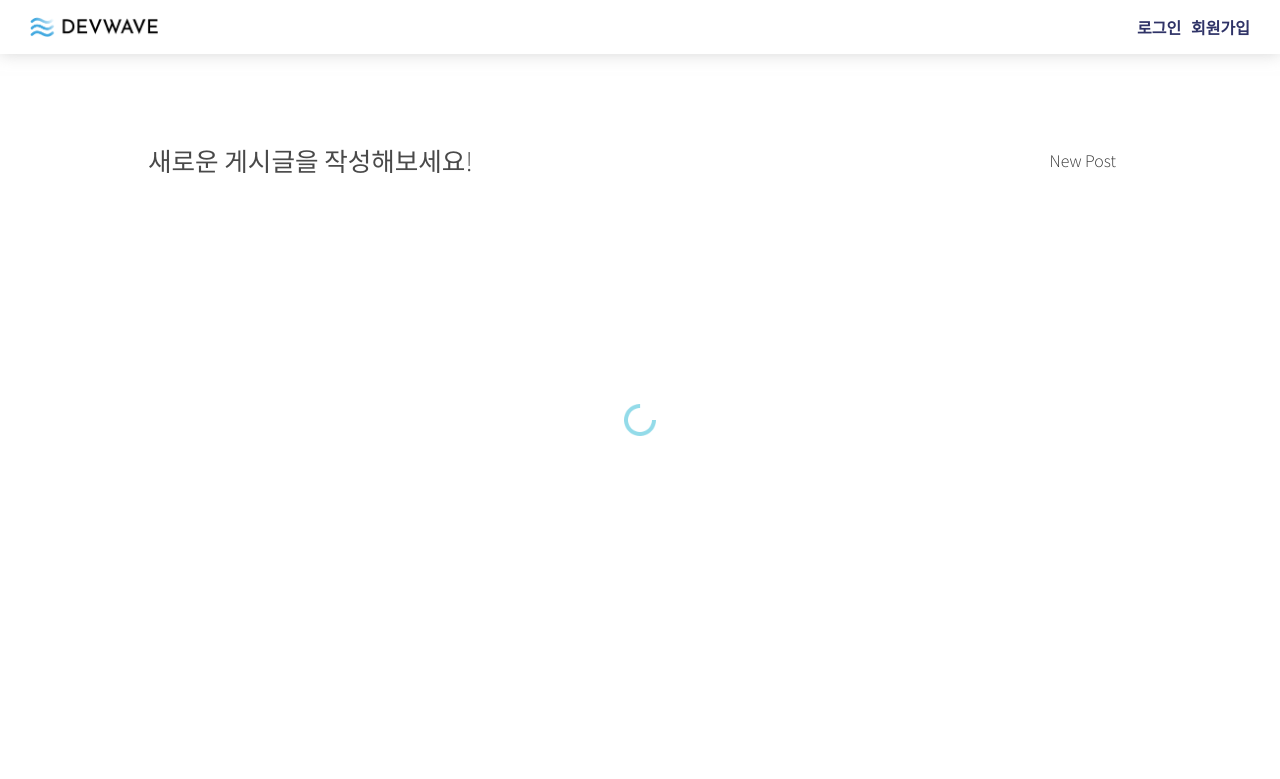
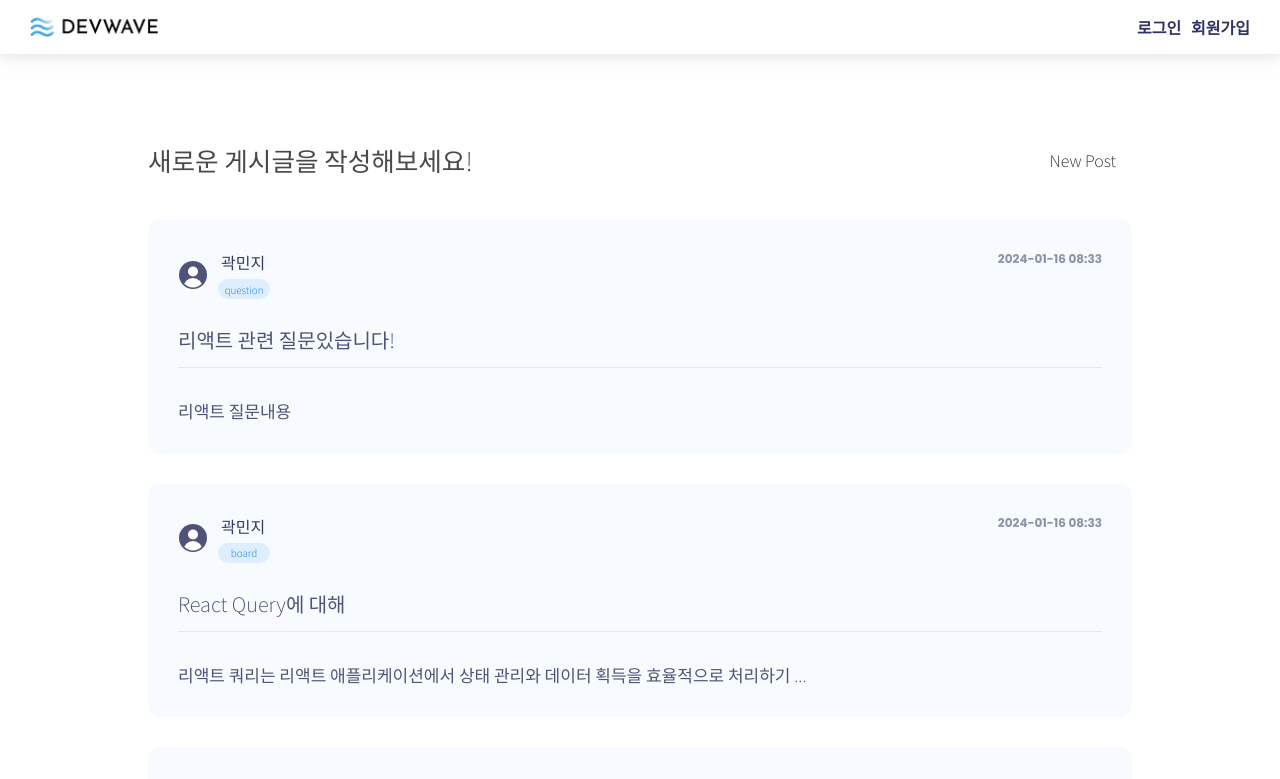
Before and after one commit to HangHae-Devwave/devwave-frontend, a React (Create React App) app: page / in a window 1280 px wide. Shown: the top 779 px of the page. Built offline with nearby package versions, Linux system fonts and the light colour scheme; what uploader would draw is missing.

Commit message:
feat: 로딩창 제거

```diff
--- a/src/components/Loading.jsx
+++ b/src/components/Loading.jsx
@@ -11,7 +11,6 @@ const Loading = () => {
 };
 
 const Spinner = styled.div`
-  height: 50vh;
   display: flex;
   justify-content: center;
   align-items: center;
--- a/src/containers/Home.jsx
+++ b/src/containers/Home.jsx
@@ -113,12 +113,11 @@ const Home = () => {
 
         <Content>
           {/* 게시물 목록 */}
-          {isLoading && <Loading />}
-          {!isLoading && (
           <Posts>
             {posts.map((post, idx) => (
               <React.Fragment key={idx}>
                 {posts.length - 1 === idx ? (
+                  // {isLoading && <Loading />}
                   <PostItem ref={ref} onClick={() => handlePostClick(post)} post={post}></PostItem>
                 ) : (
                   <PostItem onClick={() => handlePostClick(post)} post={post}></PostItem>
@@ -126,7 +125,6 @@ const Home = () => {
               </React.Fragment>
             ))}
           </Posts>
-          )}
 
           {/* Chakra UI Modal */}
           <Modal isOpen={isOpen} onClose={onClose} isCentered>
```
Lines whose indentation alone changed are shown as unchanged.
